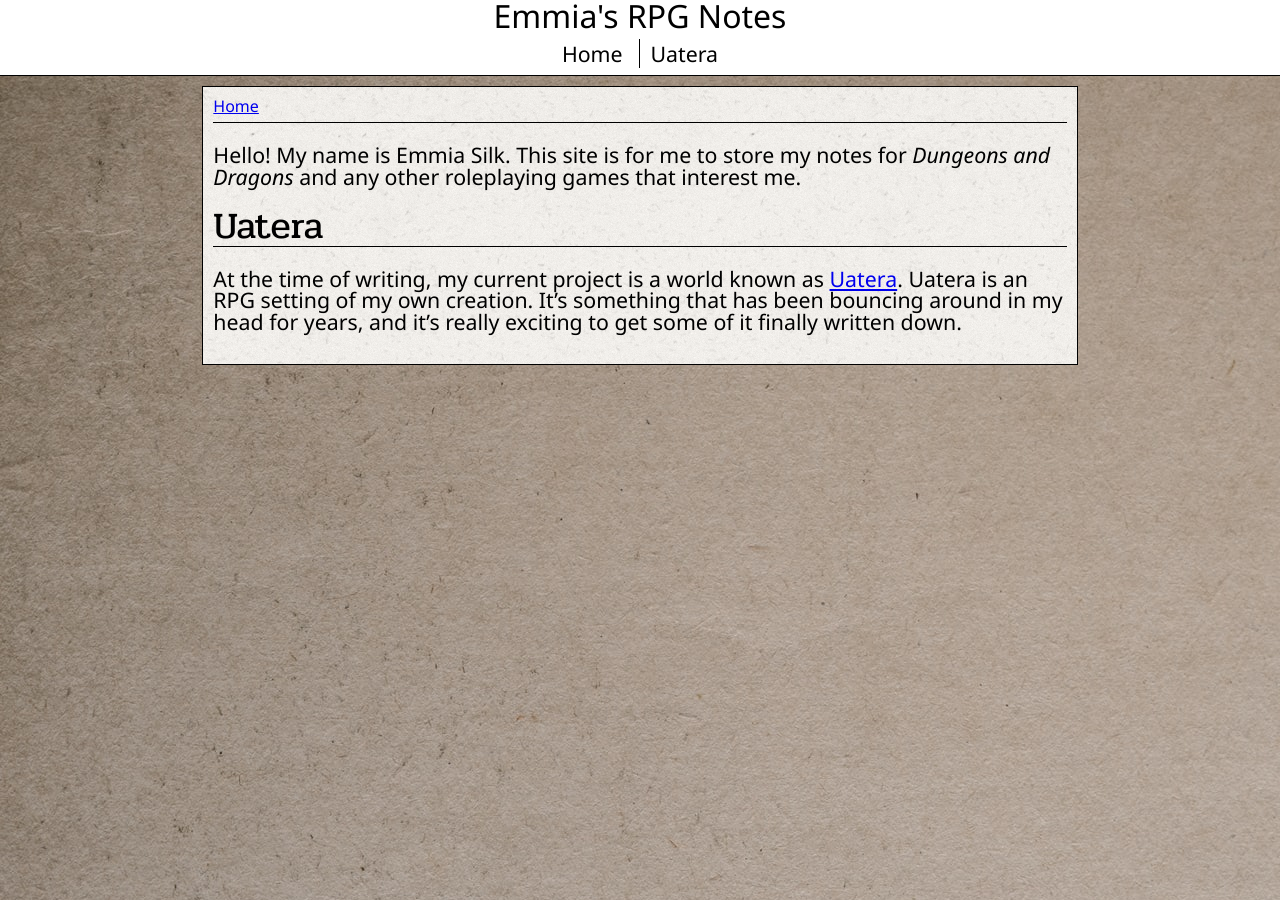
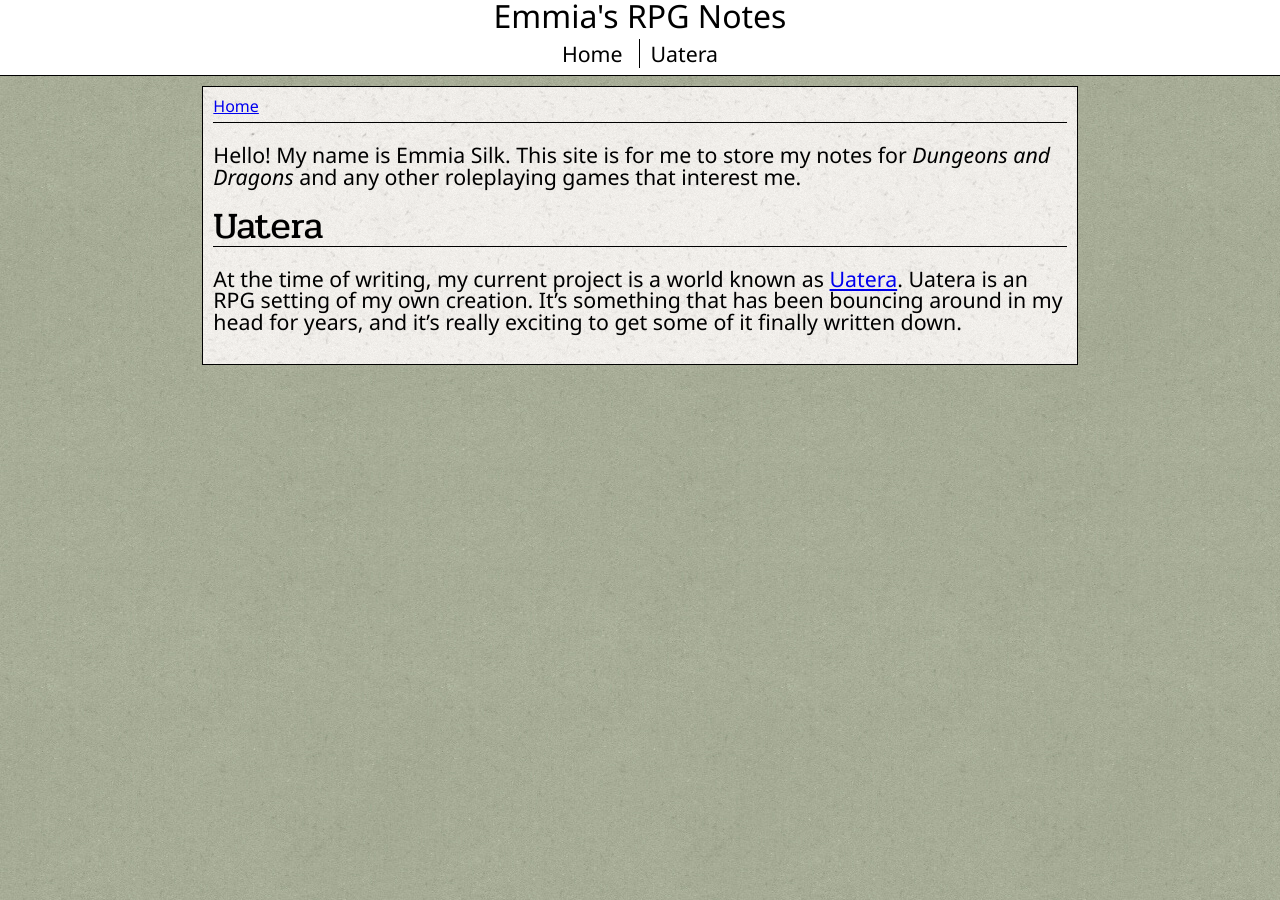
Before and after one commit to EmmiaSilk/rpg-notes, a Jekyll site: the page built from index.md, in a window 1280 px wide. Built offline with Jekyll 4.4.1, drawn with Linux system fonts in a browser that asks for light colours.

Commit message:
Replaced body background texture with a wrappable green background

```diff
--- a/_sass/layout/_other.scss
+++ b/_sass/layout/_other.scss
@@ -1,3 +1,3 @@
 body {
-  background-image: url('/assets/paper.jpg');
+  background-image: url('/assets/green-paper-texture.jpg');
 }
```
Also changed, not shown: assets/green-paper-texture.jpg (added).
